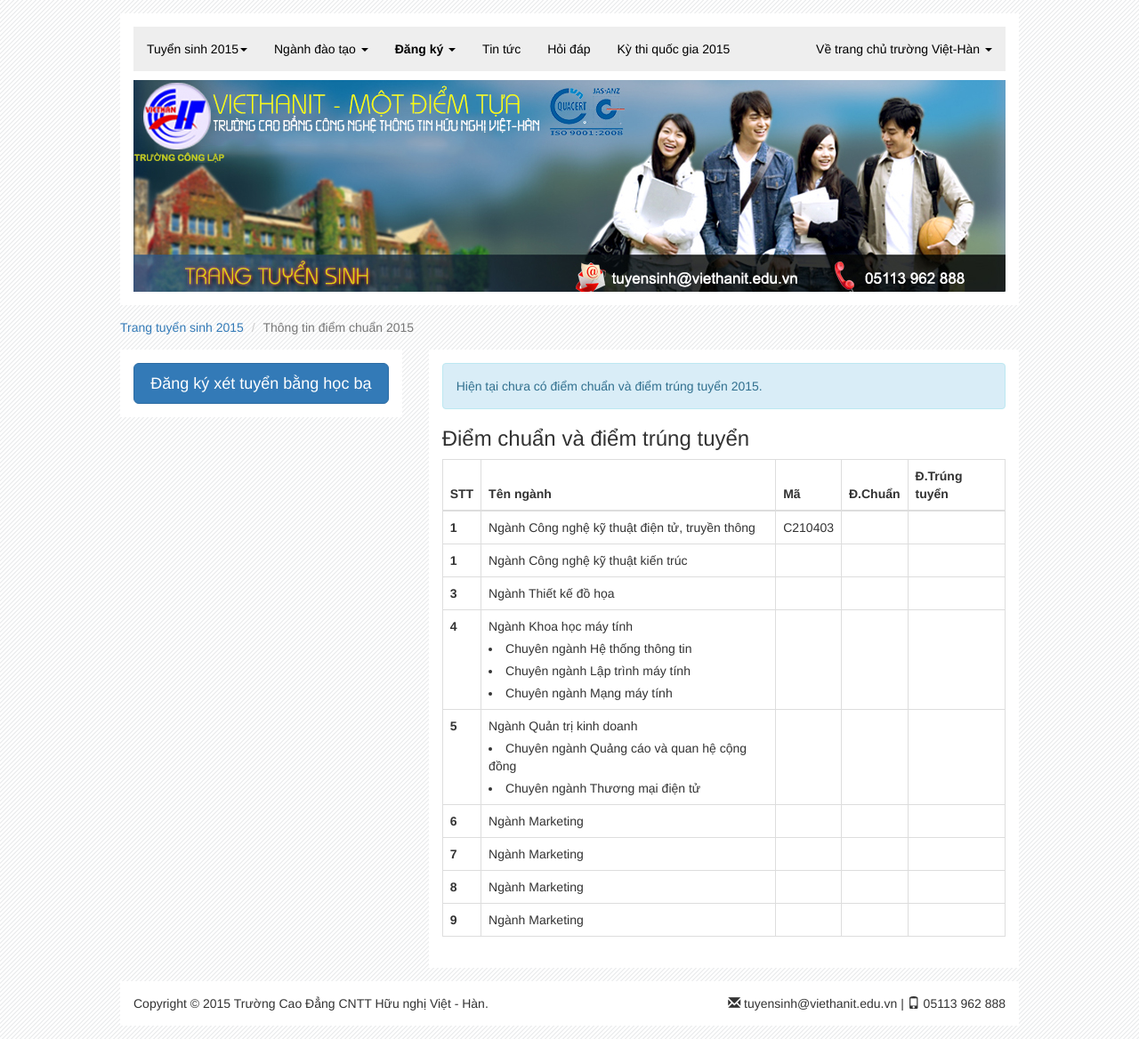
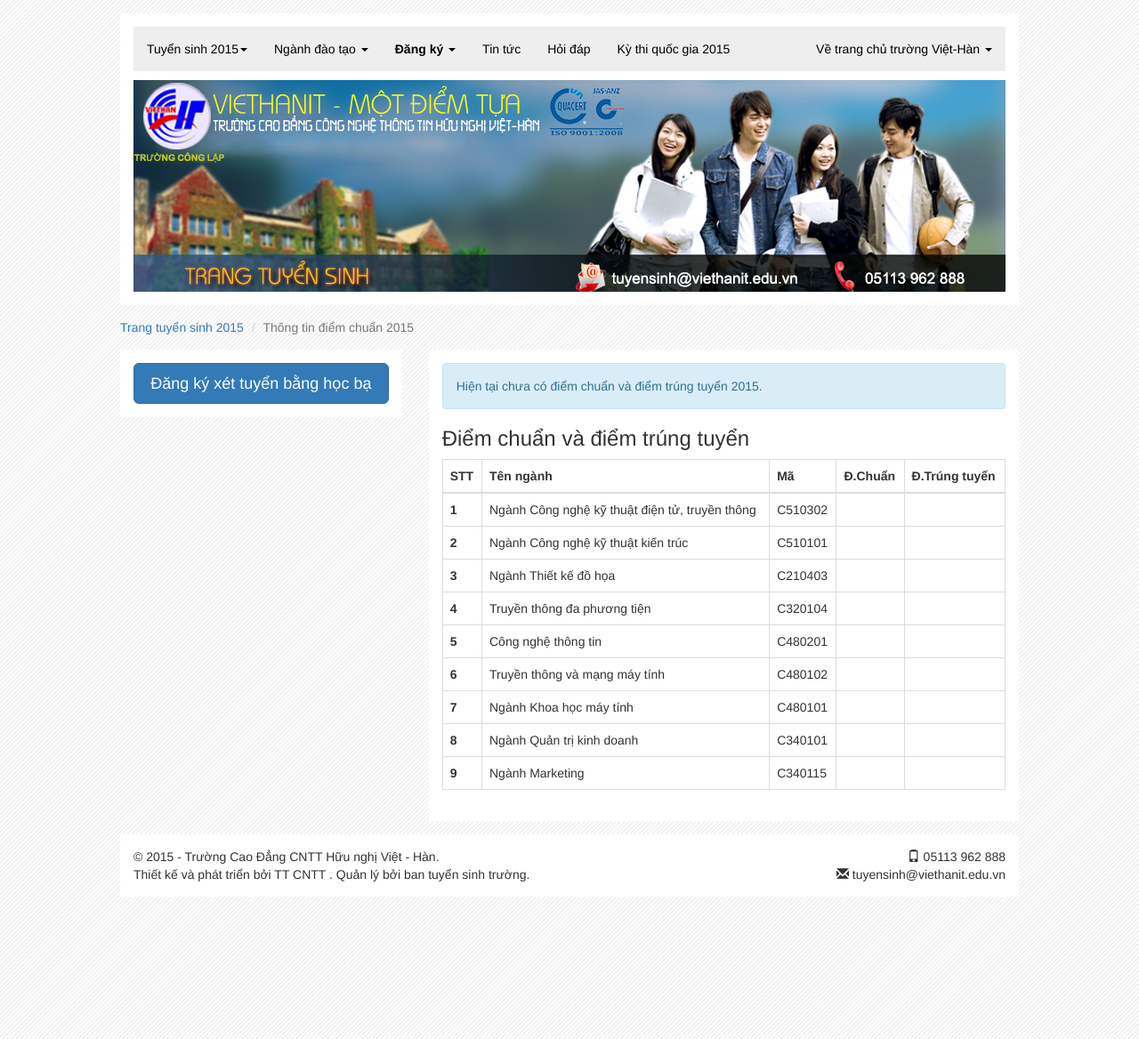
Before and after one commit to VHMIS/DKXT, a Jekyll site: the page built from thongtin_diemchuan2015.html, in a window 1280 px wide. Shown: the whole page at 89% size. Built offline with Jekyll 4.4.1, drawn with Linux system fonts in a browser that asks for light colours; nearby versions of some CDN libraries.

Commit message:
Cập nhật chính xác các ngành

```diff
--- a/_layouts/default.html
+++ b/_layouts/default.html
@@ -38,7 +38,10 @@
                             <li><a href="nganh_dt_tt.html">Công nghệ kĩ thuật điện tử, truyền thông</a></li>
                             <li><a href="nganh_kt.html">Công nghệ kĩ thuật kiến trúc</a></li>
                             <li><a href="nganh_tkdh.html">Thiết kế đồ họa</a></li>
+                            <li><a href="nganh_ttdpt.html">Truyền thông đa phương tiện</a>
+                            <li><a href="nganh_cntt">Công nghệ thông tin</a>
                             <li><a href="nganh_khmt.html">Khoa học máy tính</a></li>
+                            <li><a href="nganh_tt_mmt.html">Truyền thông và mạng máy tính</a>
                             <li><a href="nganh_qtkd.html">Quản trị kinh doanh</a></li>
                             <li><a href="nganh_marketing.html">Marketing</a></li>
                         </ul>
@@ -96,11 +99,12 @@
             <footer>
                 <div class="row">
                     <div class="col-md-6">
-                        Copyright &#169; 2015 Trường Cao Đẳng  CNTT Hữu nghị Việt - Hàn.
+                        &#169; 2015 - Trường Cao Đẳng  CNTT Hữu nghị Việt - Hàn.<br>
+                        Thiết kế và phát triển bởi TT CNTT . Quản lý bởi ban tuyển sinh trường.
                     </div>
                     <div class="col-md-6 text-right">
-                        <i class="glyphicon glyphicon-envelope"></i> tuyensinh@viethanit.edu.vn |
-                        <i class="glyphicon glyphicon-phone"></i> 05113 962 888
+                        <i class="glyphicon glyphicon-phone"></i> 05113 962 888<br>
+                        <i class="glyphicon glyphicon-envelope"></i> tuyensinh@viethanit.edu.vn
                     </div>
                 </div>
             </footer>
--- a/index.html
+++ b/index.html
@@ -35,7 +35,10 @@
                             <li><a href="nganh_dt_tt.html">Công nghệ kĩ thuật điện tử, truyền thông</a></li>
                             <li><a href="nganh_kt.html">Công nghệ kĩ thuật kiến trúc</a></li>
                             <li><a href="nganh_tkdh.html">Thiết kế đồ họa</a></li>
+                            <li><a href="nganh_ttdpt.html">Truyền thông đa phương tiện</a>
+                            <li><a href="nganh_cntt">Công nghệ thông tin</a>
                             <li><a href="nganh_khmt.html">Khoa học máy tính</a></li>
+                            <li><a href="nganh_tt_mmt.html">Truyền thông và mạng máy tính</a>
                             <li><a href="nganh_qtkd.html">Quản trị kinh doanh</a></li>
                             <li><a href="nganh_marketing.html">Marketing</a></li>
                         </ul>
--- a/thongtin_diemchuan2015.html
+++ b/thongtin_diemchuan2015.html
@@ -39,76 +39,63 @@
                         <tr>
                             <th scope="row">1</th>
                             <td>Ngành Công nghệ kỹ thuật điện tử, truyền thông</td>
-                            <td>C210403</td>
+                            <td>C510302</td>
                             <td></td>
                             <td></td>
                         </tr>
                         <tr>
-                            <th scope="row">1</th>
+                            <th scope="row">2</th>
                             <td>Ngành Công nghệ kỹ thuật kiến trúc</td>
-                            <td></td>
+                            <td>C510101</td>
                             <td></td>
                             <td></td>
                         </tr>
                         <tr>
                             <th scope="row">3</th>
                             <td>Ngành Thiết kế đồ họa</td>
-                            <td></td>
+                            <td>C210403</td>
                             <td></td>
                             <td></td>
                         </tr>
                         <tr>
                             <th scope="row">4</th>
-                            <td>
-                                Ngành Khoa học máy tính
-                                <ul>
-                                    <li>Chuyên ngành Hệ thống thông tin</li>
-                                    <li>Chuyên ngành Lập trình máy tính</li>
-                                    <li>Chuyên ngành Mạng máy tính</li>
-                                </ul>
-                            </td>
-                            <td></td>
+                            <td>Truyền thông đa phương tiện</td>
+                            <td>C320104</td>
                             <td></td>
                             <td></td>
                         </tr>
                         <tr>
                             <th scope="row">5</th>
-                            <td>
-                                Ngành Quản trị kinh doanh
-                                <ul>
-                                    <li>Chuyên ngành Quảng cáo và quan hệ cộng đồng</li>
-                                    <li>Chuyên ngành Thương mại điện tử</li>
-                                </ul>
-                            </td>
-                            <td></td>
+                            <td>Công nghệ thông tin</td>
+                            <td>C480201</td>
                             <td></td>
                             <td></td>
                         </tr>
                         <tr>
                             <th scope="row">6</th>
-                            <td>Ngành Marketing</td>
-                            <td></td>
+                            <td>Truyền thông và mạng máy tính</td>
+                            <td>C480102</td>
                             <td></td>
                             <td></td>
                         </tr>
                         <tr>
                             <th scope="row">7</th>
-                            <td>Ngành Marketing</td>
-                            <td></td>
+                            <td>Ngành Khoa học máy tính</td>
+                            <td>C480101</td>
                             <td></td>
                             <td></td>
                         </tr>
                         <tr>
                             <th scope="row">8</th>
-                            <td>Ngành Marketing</td>
-                            <td></td>
+                            <td>Ngành Quản trị kinh doanh</td>
+                            <td>C340101</td>
                             <td></td>
                             <td></td>
                         </tr>
                         <tr>
                             <th scope="row">9</th>
                             <td>Ngành Marketing</td>
-                            <td></td>
+                            <td>C340115</td>
                             <td></td>
                             <td></td>
                         </tr>
```
Also changed, not shown: dkxt_hocba_online.html (+9 -4 lines), thongtin_tuyensinh2015.html (+21 -23 lines).
